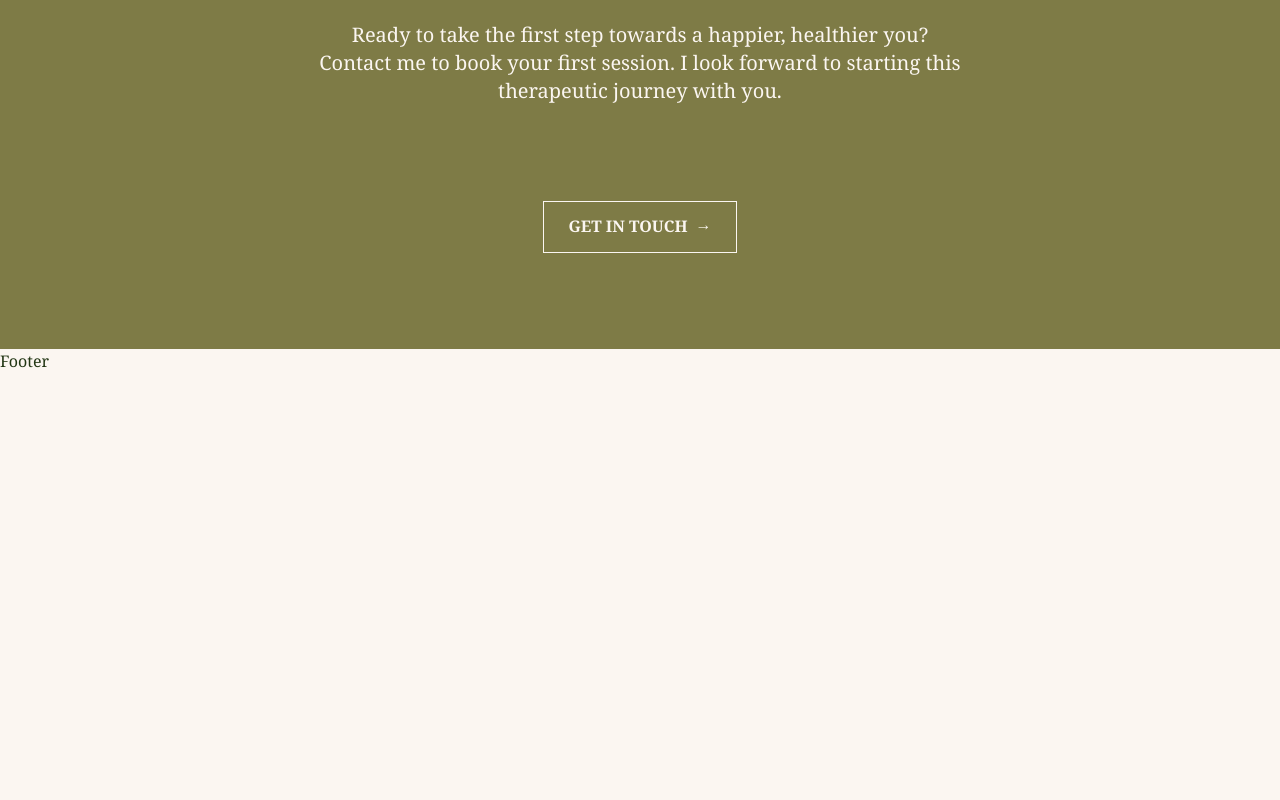
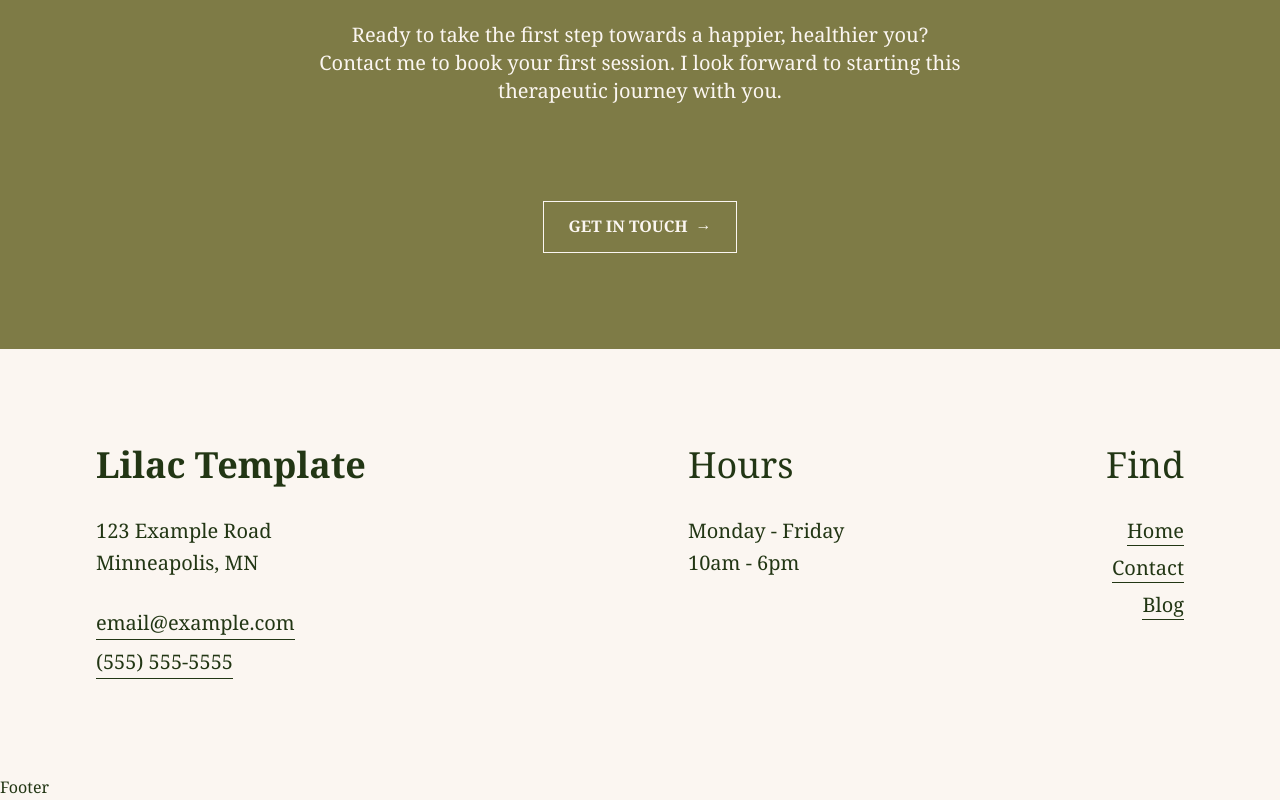
Before and after one commit to asynctushar/lilac, a Next.js app: page / in a window 1280 px wide. Shown: the part 5775-6575 px from the top of the page. Before the commit the page ends 6149 px from the top, so only its background shows below. Built offline with nearby package versions, Linux system fonts and the light colour scheme.

Commit message:
feat: address section developed

```diff
--- /dev/null
+++ b/src/app/components/sections/Address.jsx
@@ -0,0 +1,78 @@
+import Link from 'next/link';
+import React from 'react';
+
+const Address = () => {
+    return (
+        <section className='px-6 sm:px-8 md:px-10 lg:px-16 xl:px-24 2xl:px-32 flex flex-col gap-12 sm:gap-24 py-16 sm:py-16 md:py-20 lg:py-24 items-center md:flex-row md:items-start font-medium text-xl'>
+            {/* Contact Information */}
+            <div className='w-full md:w-1/2 flex flex-col gap-8 items-center text-center md:items-start md:text-left'>
+                <h2 className='text-3xl xl:text-4xl 2xl:text-5xl font-semibold'>
+                    Lilac Template
+                </h2>
+                <address className='not-italic flex flex-col gap-1'>
+                    <span>123 Example Road</span>
+                    <span>Minneapolis, MN</span>
+                </address>
+                <ul className='flex flex-col gap-2 list-none'>
+                    <li>
+                        <a
+                            href="mailto:email@example.com"
+                            className='border-b inline-block pb-0.5'
+                        >
+                            email@example.com
+                        </a>
+                    </li>
+                    <li>
+
+                        <a
+                            href="tel:+15555555555"
+                            className='border-b inline-block pb-0.5'
+                        >
+                            (555) 555-5555
+                        </a>
+                    </li>
+                </ul>
+            </div>
+
+            {/* Hours and Navigation */}
+            <div className='flex flex-col md:flex-row w-full md:w-1/2 gap-12 md:justify-between'>
+                {/* Hours */}
+                <div className='flex flex-col gap-8 text-center md:text-left'>
+                    <h2 className='text-3xl xl:text-4xl 2xl:text-5xl font-medium'>
+                        Hours
+                    </h2>
+                    <div className='flex flex-col gap-1'>
+                        <p>Monday - Friday</p>
+                        <p>10am - 6pm</p>
+                    </div>
+                </div>
+
+                {/* Navigation */}
+                <nav className='flex flex-col gap-8 text-center md:text-right' aria-label="Footer navigation">
+                    <h2 className='text-3xl xl:text-4xl 2xl:text-5xl font-medium'>
+                        Find
+                    </h2>
+                    <ul className='flex flex-col gap-2 list-none'>
+                        <li>
+                            <Link className='border-b  inline-block' href="/">
+                                Home
+                            </Link>
+                        </li>
+                        <li>
+                            <Link className='border-b inline-block' href="/#contact">
+                                Contact
+                            </Link>
+                        </li>
+                        <li>
+                            <Link className='border-b inline-block' href="/#blogs">
+                                Blog
+                            </Link>
+                        </li>
+                    </ul>
+                </nav>
+            </div>
+        </section >
+    );
+};
+
+export default Address;
--- a/src/app/components/sections/GetInTouch.jsx
+++ b/src/app/components/sections/GetInTouch.jsx
@@ -8,7 +8,7 @@ const GetInTouch = () => {
                 <h2 className='text-3xl xl:text-4xl 2xl:text-5xl font-semibold text-center'>
                     Get started today.
                 </h2>
-                <p className="text-xl  font-medium text-center ">
+                <p className="text-xl font-medium text-center">
                     Ready to take the first step towards a happier, healthier you?<br />
                     Contact me to book your first session. I look forward to starting this therapeutic journey with you.
                 </p>
--- a/src/app/page.jsx
+++ b/src/app/page.jsx
@@ -9,6 +9,7 @@ import About from './components/sections/About';
 import FAQ from './components/sections/FAQ/FAQ';
 import Professional from './components/sections/Professional/Professional';
 import GetInTouch from './components/sections/GetInTouch';
+import Address from './components/sections/Address';
 
 const Home = () => {
     return (
@@ -23,6 +24,7 @@ const Home = () => {
                 <FAQ />
                 <Professional />
                 <GetInTouch />
+                <Address />
             </main>
             <Footer />
         </>
```
